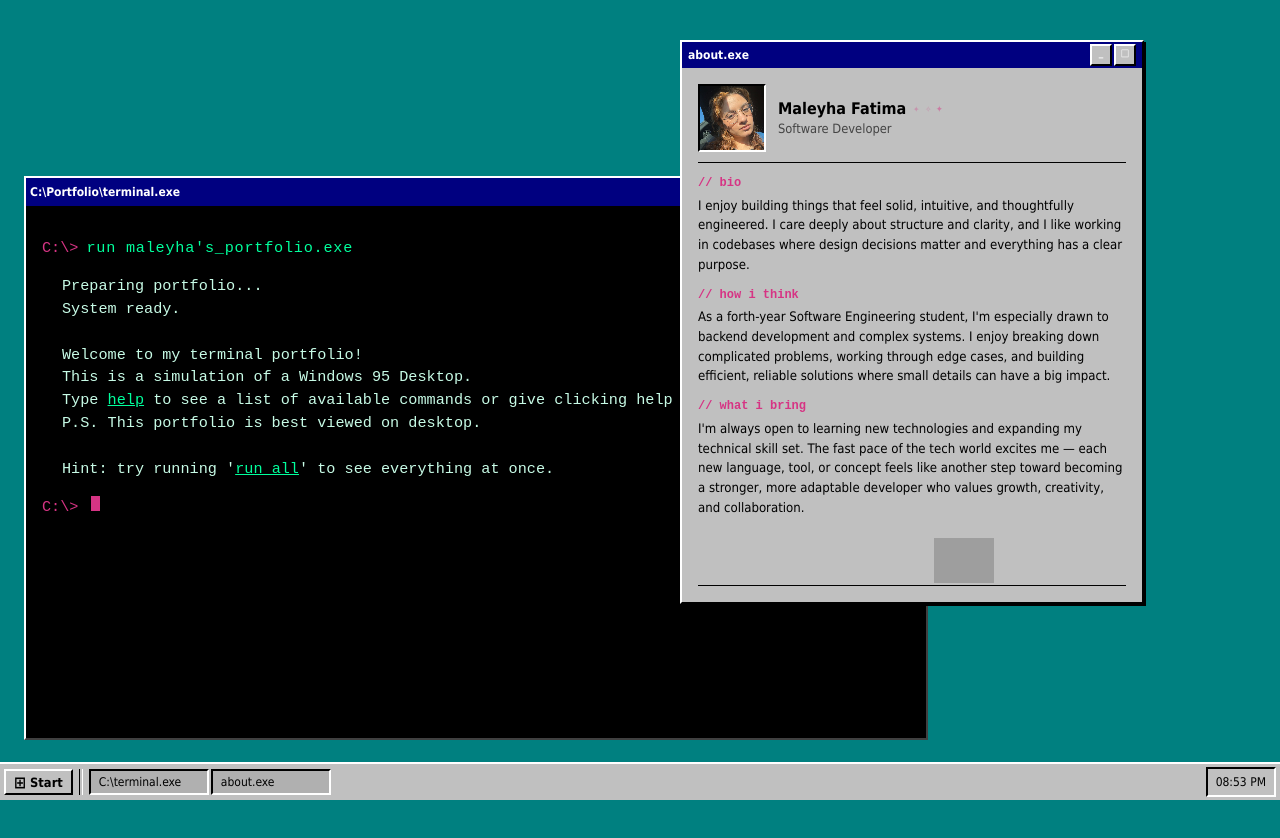
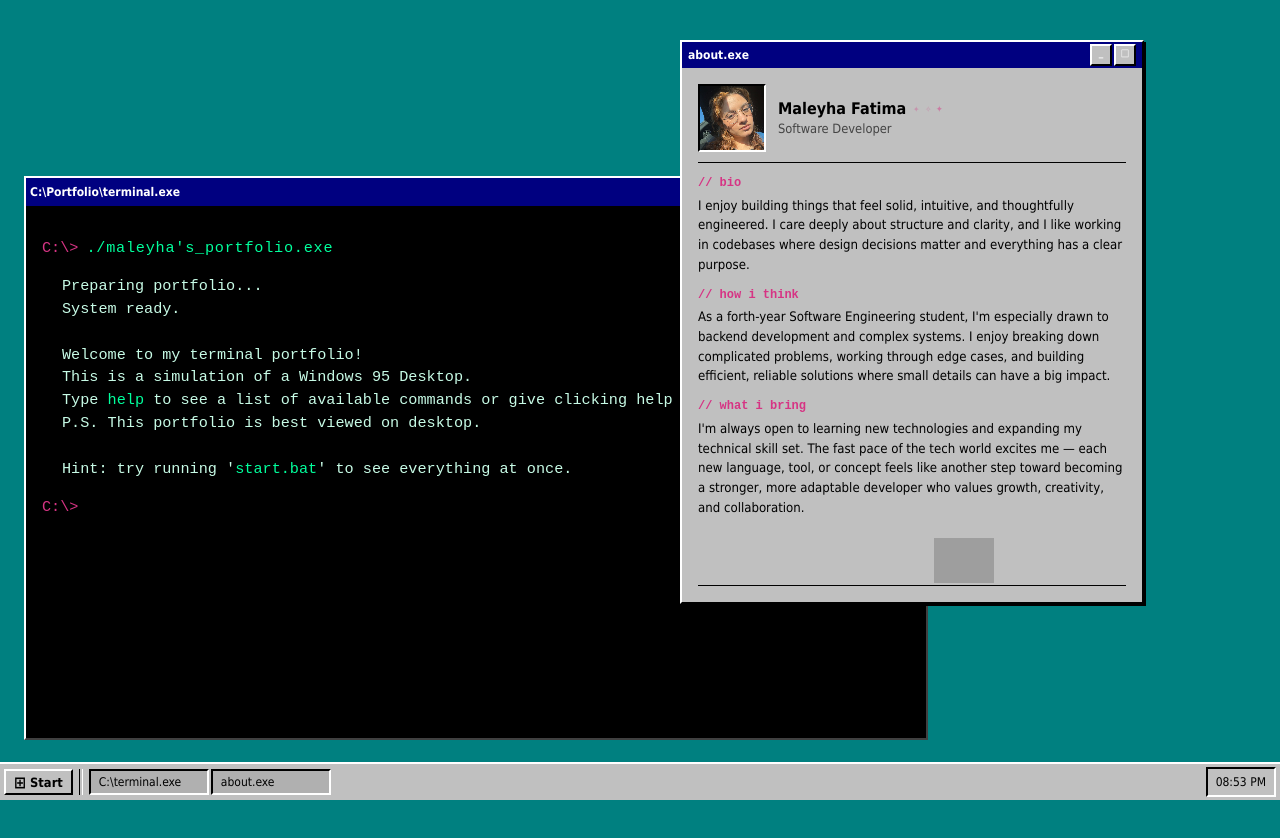
Before and after one commit to maleyhaf/terminal_portfolio, a Next.js app in the folder terminal_portfolio/: page / in a window 1280 px wide. Shown: the top 838 px of the page. Built offline with nearby package versions, Linux system fonts and the light colour scheme; grey boxes are pictures that could not be loaded.

Commit message:
added visual tweaks & updates

```diff
--- a/terminal_portfolio/app/globals.css
+++ b/terminal_portfolio/app/globals.css
@@ -232,10 +232,10 @@ body {
 .terminal-clickable-command {
   color: #00ff9c;
   cursor: pointer;
-  text-decoration: underline;
 }
 
 .terminal-clickable-command:hover {
+  text-decoration: underline;
   opacity: 0.8;
 }
 
@@ -265,6 +265,7 @@ body {
   flex-direction: column;
 
   pointer-events: auto;
+
 }
 
 /* Title bar */
@@ -330,6 +331,8 @@ body {
   font-family: Tahoma, "MS Sans Serif", Arial, sans-serif;
   font-size: 0.85rem;
   line-height: 1.4;
+  max-height: 70vh;
+  overflow-y: auto;
 }
 
 /* Demo button */
@@ -380,6 +383,28 @@ body {
 
 .project-skill-icons i {
   font-size: 36px;
+}
+
+.terminal-projects-grid {
+  display: grid;
+  grid-template-columns: repeat(3, 1fr);
+  gap: 2px 0;
+  font-family: "Courier New", monospace;
+  font-size: 0.85rem;
+}
+
+.terminal-projects-grid .terminal-clickable-command {
+  display: block;
+  padding-right: 16px;
+  min-width: 0;
+  overflow: hidden;
+  text-overflow: ellipsis;
+  white-space: nowrap;
+  text-decoration: none;
+}
+
+.terminal-projects-grid .terminal-clickable-command:hover {
+  text-decoration: underline;
 }
 
 /* contact section */
--- a/terminal_portfolio/app/page.tsx
+++ b/terminal_portfolio/app/page.tsx
@@ -118,6 +118,8 @@ export default function Home() {
   const [windows, setWindows] = useState<WindowState[]>([]);
   const zIndexCounter = useRef(1); // to manage z-index of windows, so that clicked window comes to front
 
+  // for letting users type by clicking on terminal body to focus input
+  const inputRef = useRef<HTMLInputElement>(null);
 
 
   // for auto scrolling to bottom on new output
@@ -190,7 +192,7 @@ export default function Home() {
       id: project.exe,
       project,
       x: window.innerWidth / 2 - 300,
-      y: window.innerHeight / 2 - 200,
+      y: window.innerHeight / 2 - 250,
     });
   };
 
@@ -230,8 +232,8 @@ export default function Home() {
     );
 
     for (const cmd of sortedCommands) {
-      const regex = new RegExp(`\\b${cmd.text}\\b`, "i");
-      const match = line.match(regex);
+      //const regex = new RegExp(`\\b${cmd.text}\\b`, "i");
+      const match = line.match(cmd.text);
 
 
       if (match) {
@@ -263,24 +265,28 @@ export default function Home() {
     const lower = trimmed.toLowerCase();
 
     // special "clear" command to clear the terminal history
-    if (lower === "clear") {
-      setHistory([]);
+    if (lower === "cls") {
+      setHistory([{
+        command: commands[0].text,
+        o_type: commands[0].o_type,
+        output: commands[0].output,
+      }]);
       return;
     }
 
     // special "run all" command to run all commands in sequence, mainly for demonstration and testing purposes but also for users who just want to see everything without typing it all out
-    if (lower === "run all") {
+    if (lower === "start.bat") {
       const commandsToRun = commands.filter(
         (cmd) =>
-          cmd.text !== "run all" &&
-          cmd.text !== "clear" &&
+          cmd.text !== "start.bat" &&
+          cmd.text !== "cls" &&
           cmd.text !== commands[0].text &&
           cmd.text !== "help" &&
-          cmd.text !== "contact" && // exclude from batch text output
-          cmd.text !== "about" && // exclude from batch text output
-          cmd.text !== "skills -f" &&
-          cmd.text !== "skills -b" &&
-          cmd.text !== "skills -t"
+          cmd.text !== "contact.exe" && // exclude from batch text output
+          cmd.text !== "about.exe" && // exclude from batch text output
+          cmd.text !== "type skills_f.txt" &&
+          cmd.text !== "type skills_b.txt" &&
+          cmd.text !== "type skills_t.txt"
       );
 
       setHistory((prev) => [
@@ -299,12 +305,12 @@ export default function Home() {
         setHistory((prev) => [
           ...prev,
           {
-            command: "about",
+            command: "about.exe",
             o_type: "text",
             output: ["Opening about.exe..."],
           },
           {
-            command: "contact",
+            command: "contact.exe",
             o_type: "text",
             output: ["Opening contact.exe..."],
           },
@@ -320,7 +326,7 @@ export default function Home() {
     }
 
     // check for the about command to open the about window
-    if (lower === "about") {
+    if (lower === "about.exe") {
       openAbout();
 
       setHistory(prev => [
@@ -336,7 +342,7 @@ export default function Home() {
     }
 
     // check for the contact command to open the contact window
-    if (lower === "contact") {
+    if (lower === "contact.exe") {
       openContact();
 
       setHistory(prev => [
@@ -351,18 +357,12 @@ export default function Home() {
       return;
     }
 
-    // Check for run <project>.exe
-    if (lower.startsWith("run ")) {
-      const exeName = lower.replace("run ", "").trim();
-
-      const project = projects.find(
-        (p) => p.exe.toLowerCase() === exeName
-      );
-
+    // Check for ./project.exe
+    if (lower.endsWith(".exe")) {
+      const project = projects.find(p => p.exe.toLowerCase() === lower);
+      console.log(lower, projects.map(p => p.exe.toLowerCase()))
       if (project) {
         openProject(project);
-
-        // if found
         setHistory((prev) => [
           ...prev,
           {
@@ -374,13 +374,12 @@ export default function Home() {
         return;
       }
 
-      // if not found
       setHistory((prev) => [
         ...prev,
         {
           command: trimmed,
           o_type: "text",
-          output: [`'${trimmed}' is not recognized as a project.`],
+          output: [`Bad command or file name`], // classic DOS error message
         },
       ]);
 
@@ -405,29 +404,27 @@ export default function Home() {
     ]);
   };
 
-
-
-  // handles enter key press in the input to run the command
   const handleKeyDown = (e: React.KeyboardEvent<HTMLInputElement>) => {
     if (e.key !== "Enter") return;
     runCommand(input);
     setInput("");
   };
 
-
   return (
     <>
 
       <main
         className="terminal-root"
+        onMouseDown={() => {
+          zIndexCounter.current += 1;
+          setTerminalZ(zIndexCounter.current);
+        }}
       >
         <div
           className="terminal-window"
           style={{ zIndex: terminalZ }}
-          onMouseDown={() => {
-            zIndexCounter.current += 1;
-            setTerminalZ(zIndexCounter.current);
-          }}
+          onClick={() => inputRef.current?.focus()}
+
         >
           {/* Title bar */}
           <div className="terminal-titlebar">
@@ -440,7 +437,7 @@ export default function Home() {
           </div>
 
           {/* Terminal body */}
-          <div ref={terminalBodyRef} className="terminal-body">
+          <div ref={terminalBodyRef} className="terminal-body" >
             {/* Intro command */}
             {!terminalReady && (
               <p>
@@ -493,14 +490,21 @@ export default function Home() {
                       })}
                     </div>
                   ) : item.o_type === "projects" ? (
-                    <div className="flex flex-col gap-1">
-                      {projects.map((project, j) => (
-                        <ClickableCommand
-                          key={j}
-                          text={project.exe}
-                          onClick={() => runCommand(`run ${project.exe}`)}
-                        />
-                      ))}
+                    <div style={{ fontFamily: "'Courier New', monospace", fontSize: "0.85rem" }}>
+                      <div style={{ marginBottom: "4px" }}> Volume in drive C is PORTFOLIO</div>
+                      <div style={{ marginBottom: "8px" }}> Directory of C:\Projects</div>
+                      <div className="terminal-projects-grid">
+                        {projects.map((project, j) => (
+                          <ClickableCommand
+                            key={j}
+                            text={`[${project.exe}]`}
+                            onClick={() => runCommand(`./${project.exe}`)}
+                          />
+                        ))}
+                      </div>
+                      <div style={{ marginTop: "8px" }}>
+                        {projects.length} File(s)
+                      </div>
                     </div>
                   ) : (
                     item.output.map((line, j) => (
@@ -518,6 +522,7 @@ export default function Home() {
               <p className="flex items-center relative">
                 <span className="terminal-prompt">C:\&gt;</span>
                 <input
+                  ref={inputRef}
                   className="terminal-input"
                   value={input}
                   onChange={(e) => setInput(e.target.value)}
--- a/terminal_portfolio/data/commands.ts
+++ b/terminal_portfolio/data/commands.ts
@@ -6,7 +6,7 @@ type Command = {
 
 const commands: readonly Command[] = [
   {
-    text: "run maleyha's_portfolio.exe",
+    text: "./maleyha's_portfolio.exe",
     o_type: "text",
     output: [
       "Preparing portfolio...",
@@ -17,7 +17,7 @@ const commands: readonly Command[] = [
       "Type help to see a list of available commands or give clicking help a try.",
       "P.S. This portfolio is best viewed on desktop.",
       "\u00A0",
-      "Hint: try running 'run all' to see everything at once.",
+      "Hint: try running 'start.bat' to see everything at once.",
     ],
   },
   {
@@ -25,27 +25,28 @@ const commands: readonly Command[] = [
     o_type: "text",
     output: [
       "Available commands:",
-      "about - Displays information about me.",
-      "education - Displays my education.",
-      "projects - Displays my projects.",
-      "skills - Displays my skills.",
-      "    skills -f - My frontend skills.",
-      "    skills -b - My backend skills.",
-      "    skills -t - My tools.",
-      "contact - Displays my contact information.",
-      "clear - Cleans the terminal.",
-      "run all - Executes all main commands in sequence.",
+      "\u00A0",
+      "about.exe - Displays information about me.",
+      "type education.txt - Displays my education.",
+      "dir C:\Projects /w - Displays my projects.",
+      "type skills.txt - Displays my skills.",
+      "    type skills_f.txt - My frontend skills.",
+      "    type skills_b.txt - My backend skills.",
+      "    type skills_t.txt - My tools.",
+      "contact.exe - Displays my contact information.",
+      "cls - Cleans the terminal.",
+      "start.bat - Executes all main commands in sequence.",
     ],
   },
   {
-    text: "about",
+    text: "about.exe",
     o_type: "text",
     output: [
       "Opening about.exe...",
     ],
   },
   {
-    text: "education",
+    text: "type education.txt",
     o_type: "text",
     output: [
       "University of Guelph",
@@ -56,7 +57,7 @@ const commands: readonly Command[] = [
     ],
   },
   {
-    text: "skills",
+    text: "type skills.txt",
     o_type: "skills",
     output: [
       // Languages
@@ -91,7 +92,7 @@ const commands: readonly Command[] = [
     ],
   },
   {
-    text: "skills -f",
+    text: "type skills_f.txt",
     o_type: "skills",
     output: [
       // Frontend Skills
@@ -105,7 +106,7 @@ const commands: readonly Command[] = [
     ],
   },
   {
-    text: "skills -b",
+    text: "type skills_b.txt",
     o_type: "skills",
     output: [
       // Backend Skills
@@ -121,7 +122,7 @@ const commands: readonly Command[] = [
     ],
   },
   {
-    text: "skills -t",
+    text: "type skills_t.txt",
     o_type: "skills",
     output: [
       // Tools & Libraries
@@ -138,7 +139,7 @@ const commands: readonly Command[] = [
   },
 
   {
-    text: "contact",
+    text: "contact.exe",
     o_type: "projects",
     output: [
       "Opening contact.exe...",
@@ -146,13 +147,13 @@ const commands: readonly Command[] = [
   },
 
   {
-    text: "clear",
+    text: "cls",
     o_type: "text",
     output: [],
   },
 
   {
-    text: "run all",
+    text: "start.bat",
     o_type: "text",
     output: [
       "Executing all commands...",
@@ -161,7 +162,7 @@ const commands: readonly Command[] = [
   },
 
   {
-    text: "projects",
+    text: "dir C:\Projects /w",
     o_type: "projects",
     output: [
       "Directory of C:\Projects",
```
